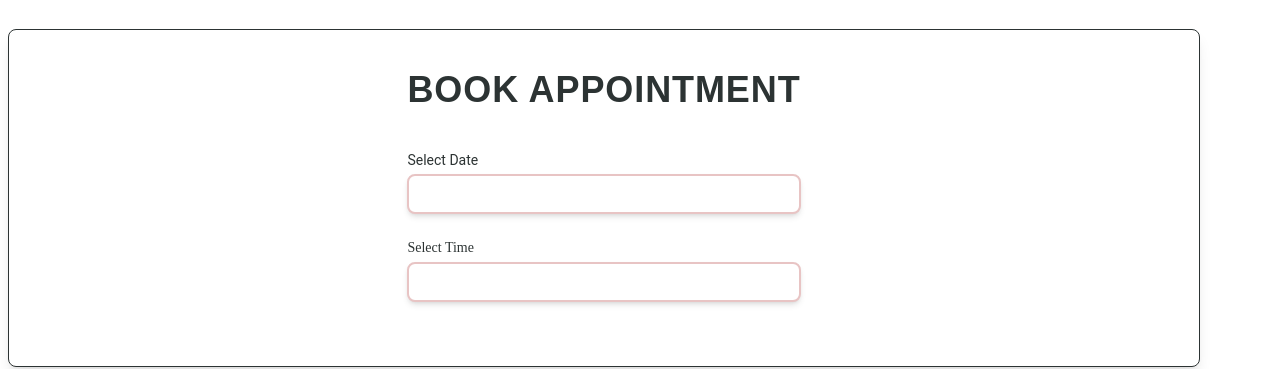
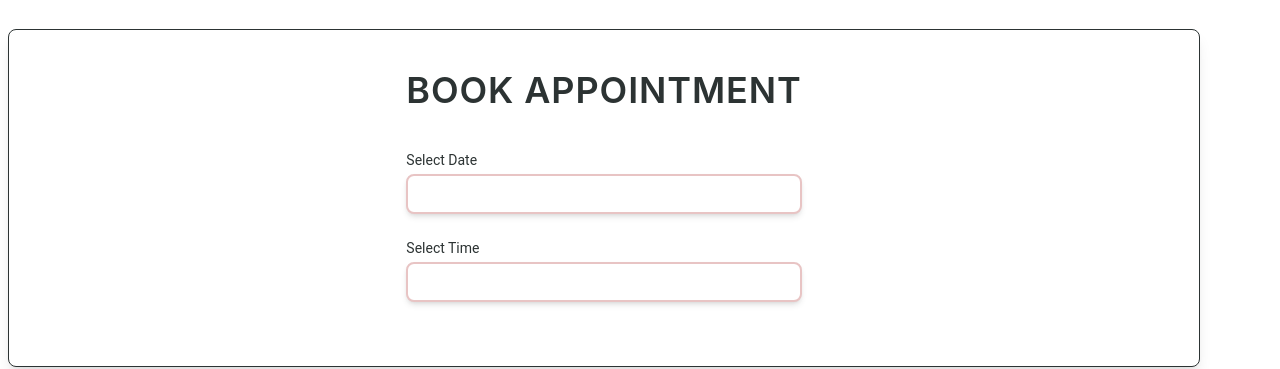
Before and after one commit to BeatriceStanila/Booking-App, a React (Create React App) app in the folder client/: page /book in a window 1280 px wide. Shown: the part 131-500 px from the top of the page. Built offline with nearby package versions, Linux system fonts and the light colour scheme; no server answers.

Commit message:
Fix bug
Not read env variable

```diff
--- a/client/src/components/bookingForm/BookingForm.js
+++ b/client/src/components/bookingForm/BookingForm.js
@@ -122,7 +122,7 @@ export default function BookingForm({
           </div>
 
           <div className="mb-5">
-            <label className="block text-sm font-normal font-dancing  text-title mb-1">
+            <label className="block text-sm font-normal font-sans  text-title mb-1">
               Select Time
             </label>
             <div>
--- a/client/tailwind.config.js
+++ b/client/tailwind.config.js
@@ -34,10 +34,7 @@ module.exports = {
     },
     fontFamily: {
       sans: ["Roboto", "sans-serif"],
-      dancing: ["Dancing Script", "cursive"],
       mono: ["Monaco", "ui-monospace"],
-      adelia: ["ADELIA", "cursive"],
-      poppins: ["Poppins", "sans-serif"],
     },
     letterSpacing: {
       tightest: "-.075em",
```
Also changed, not shown: 1 other file (tests, documents, lock files or other folders).
